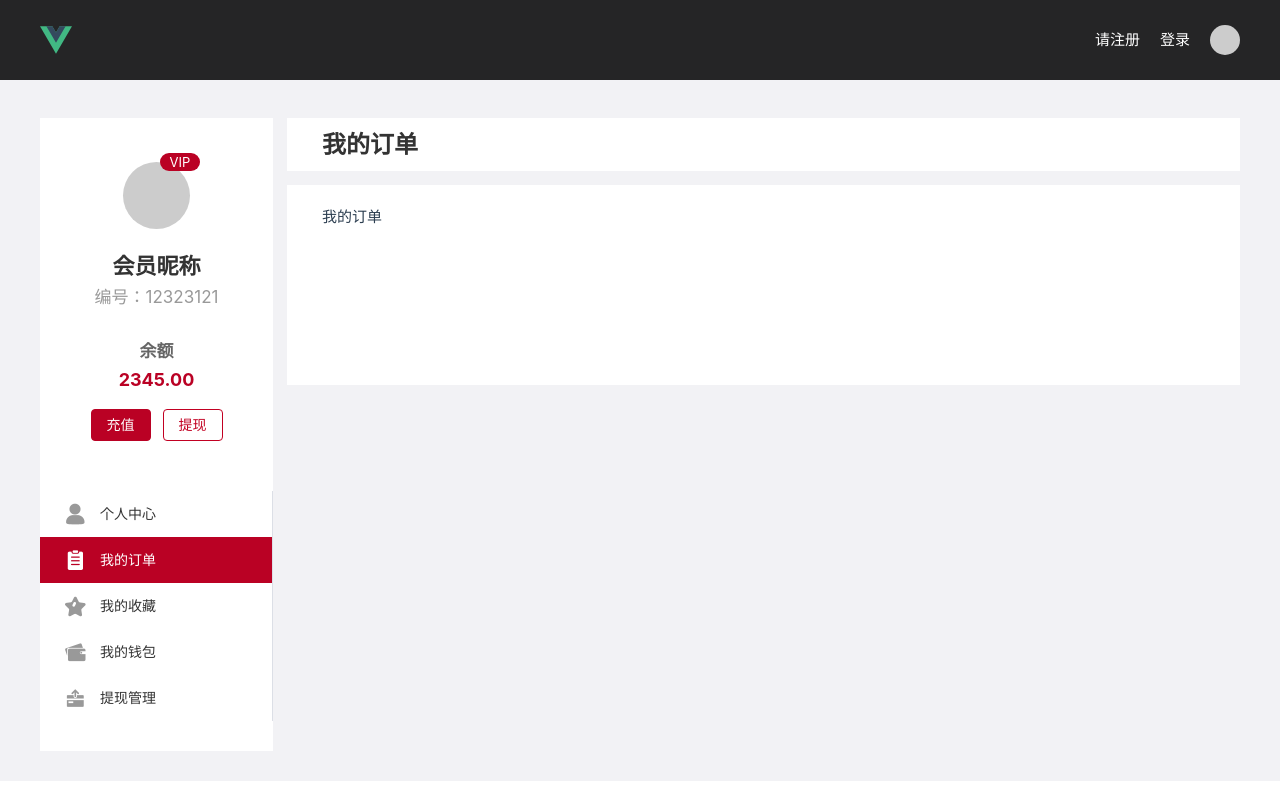
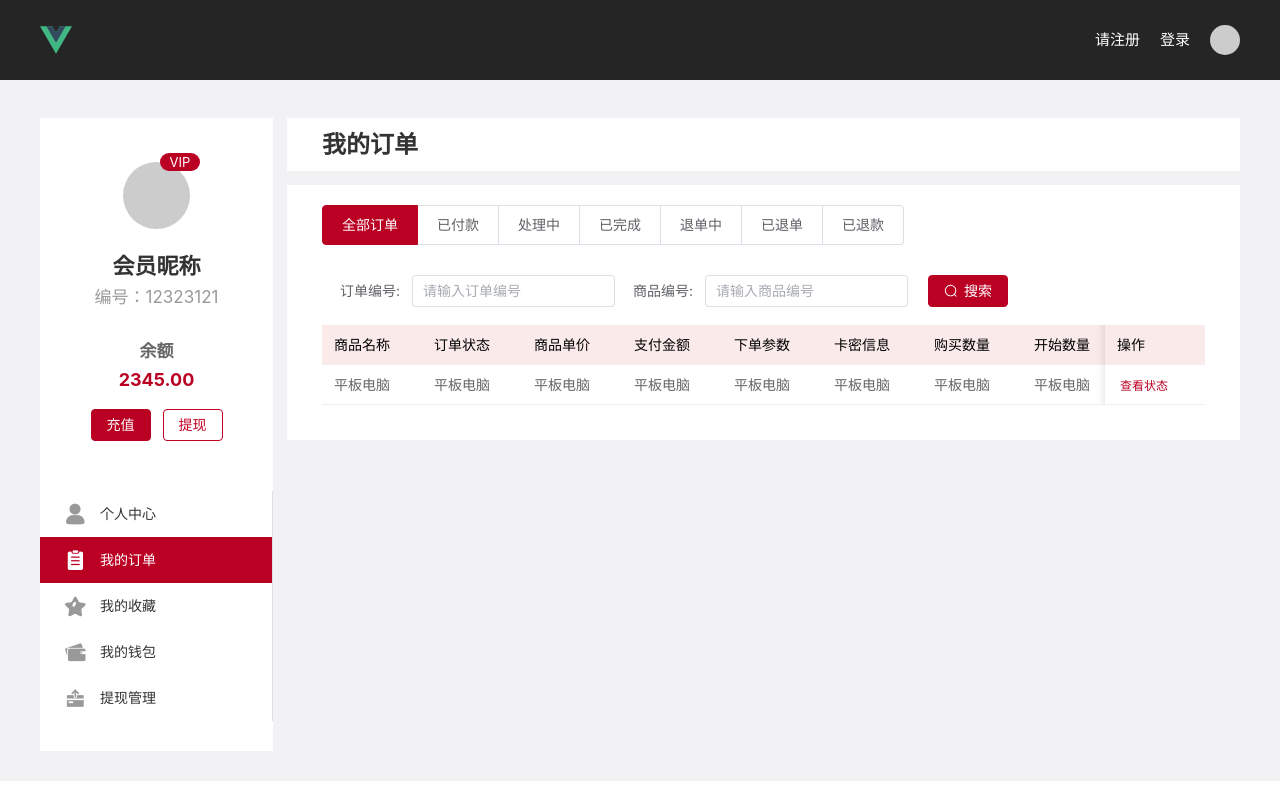
Before and after one commit to shimuhong/shoppingMall-web, a Vue app: page /user in a window 1280 px wide. Both pictures are taken after a click on the item "我的订单". Built offline with nearby package versions, Linux system fonts and the light colour scheme.

Commit message:
udpate: 用户设置区域

```diff
--- a/src/views/OrderList.vue
+++ b/src/views/OrderList.vue
@@ -1,11 +1,11 @@
 <template>
   <div class="orderList">
-    <el-form :model="modelData" label-width="80px">
-      <el-form-item label="订单编号">
-        <el-input v-model="modelData.name" />
+    <el-form :model="modelData" label-width="90px">
+      <el-form-item label="订单编号:">
+        <el-input v-model="modelData.name" placeholder="请输入订单编号"/>
       </el-form-item>
-      <el-form-item label="商品编号">
-        <el-input v-model="modelData.name" />
+      <el-form-item label="商品编号:">
+        <el-input v-model="modelData.name" placeholder="请输入商品编号"/>
       </el-form-item>
     </el-form>
     <el-table :data="tableData" style="width: 100%" max-height="250" class="table">
--- a/src/views/UserCashAdmin.vue
+++ b/src/views/UserCashAdmin.vue
@@ -1,7 +1,35 @@
 <template>
   <!-- 提现管理 -->
   <div class="UserCashAdmin">
-    提现管理
+    <el-button type="primary">添加提现账号</el-button>
+    <el-table :data="tableData" max-height="250" class="table">
+      <el-table-column prop="zip" label="编号"/>
+      <el-table-column prop="zip" label="提现方式"/>
+      <el-table-column prop="zip" label="提现姓名"/>
+      <el-table-column prop="zip" label="提现账号"/>
+      <el-table-column prop="zip" label="创建时间"/>
+      <el-table-column prop="zip" label="操作"/>
+      <el-table-column fixed="right" label="操作" width="120">
+        <template #default="scope">
+          <el-button
+            link
+            type="primary"
+            size="small"
+            @click.prevent="editRow(scope.$index)"
+          >
+            编辑
+          </el-button>
+          <el-button
+            link
+            type="primary"
+            size="small"
+            @click.prevent="deleteRow(scope.$index)"
+          >
+            删除
+          </el-button>
+        </template>
+      </el-table-column>
+    </el-table>
   </div>
 </template>
 <script>
@@ -14,14 +42,31 @@ export default {
   setup() {
 
     const params = reactive({
+      tableData: [],
+      tableData: [
+        { zip: '平板电脑' }
+      ],
     });
 
+    const editRow = () => {
+
+    }
+    const deleteRow = () => {
+
+    }
     return {
       ...toRefs(params),
+      editRow,
+      deleteRow,
     };
   }
 }
 
 </script>
 <style lang="scss" scoped>
+.UserCashAdmin {
+  .table {
+    margin-top: 30px;
+  }
+}
 </style>
--- a/src/views/UserMyOrder.vue
+++ b/src/views/UserMyOrder.vue
@@ -1,12 +1,54 @@
 <template>
   <!-- 我的订单 -->
   <div class="UserMyOrder">
-    我的订单
+    <el-radio-group v-model="radioValue" size="large">
+      <el-radio-button label="1">全部订单</el-radio-button>
+      <el-radio-button label="2">已付款</el-radio-button>
+      <el-radio-button label="3">处理中</el-radio-button>
+      <el-radio-button label="4">已完成</el-radio-button>
+      <el-radio-button label="5">退单中</el-radio-button>
+      <el-radio-button label="6">已退单</el-radio-button>
+      <el-radio-button label="7">已退款</el-radio-button>
+    </el-radio-group>
+    <el-form :model="modelData" label-width="90px">
+      <el-form-item label="订单编号:">
+        <el-input v-model="modelData.name" placeholder="请输入订单编号"/>
+      </el-form-item>
+      <el-form-item label="商品编号:">
+        <el-input v-model="modelData.name" placeholder="请输入商品编号"/>
+      </el-form-item>
+      <el-button type="primary" :icon="Search">搜索</el-button>
+    </el-form>
+    <el-table :data="tableData" max-height="250" class="table">
+      <el-table-column prop="zip" label="商品名称" width="100" />
+      <el-table-column prop="zip" label="订单状态" width="100" />
+      <el-table-column prop="zip" label="商品单价" width="100" />
+      <el-table-column prop="zip" label="支付金额" width="100" />
+      <el-table-column prop="zip" label="下单参数" width="100" />
+      <el-table-column prop="zip" label="卡密信息" width="100" />
+      <el-table-column prop="zip" label="购买数量" width="100" />
+      <el-table-column prop="zip" label="开始数量" width="100" />
+      <el-table-column prop="zip" label="当前数量" width="100" />
+      <el-table-column prop="zip" label="订单编号" width="100" />
+      <el-table-column prop="zip" label="创建时间" width="100" />
+      <el-table-column fixed="right" label="操作" width="100">
+        <template #default="scope">
+          <el-button
+            link
+            type="primary"
+            size="small"
+            @click.prevent="deleteRow(scope.$index)"
+          >
+            查看状态
+          </el-button>
+        </template>
+      </el-table-column>
+    </el-table>
   </div>
 </template>
 <script>
 import { ref, onMounted, reactive, toRefs } from 'vue';
-
+import { Delete, Edit, Search, Share, Upload } from '@element-plus/icons-vue'
 export default {
   name: 'UserMyOrder',
   components: {
@@ -14,14 +56,49 @@ export default {
   setup() {
 
     const params = reactive({
+      radioValue: '1',
+      modelData: {},
+      tableData: [
+        { zip: '平板电脑' }
+      ],
     });
+
+    const deleteRow = () => {
+
+    }
 
     return {
       ...toRefs(params),
+      deleteRow,
+      Search
     };
   }
 }
 
 </script>
 <style lang="scss" scoped>
+.UserMyOrder {
+  .el-form {
+    display: flex;
+    margin-top: 30px;
+    .el-button {
+      margin-left: 20px;
+    }
+  }
+  :deep(.table) {
+    width: 883px;
+    .el-table__header-wrapper {
+      th {
+        background: rgba(251, 234, 234, 1);
+        font-weight: bold;
+        color: #000;
+      }
+    }
+    .el-table__body-wrapper {
+      td {
+        color: rgba(102, 102, 102, 1);
+      }
+    }
+  }
+}
 </style>
--- a/src/views/UserMyWallet.vue
+++ b/src/views/UserMyWallet.vue
@@ -1,7 +1,40 @@
 <template>
   <!-- 我的钱包 -->
   <div class="UserMyWallet">
-    我的钱包
+    <el-radio-group v-model="radioValue" size="large">
+      <el-radio-button label="1">资金明细</el-radio-button>
+      <el-radio-button label="2">充值明细</el-radio-button>
+      <el-radio-button label="3">提现明细</el-radio-button>
+    </el-radio-group>
+    <!-- 资金明细 -->
+    <el-table v-show="radioValue === '1'" :data="tableData" style="width: 100%" max-height="250" class="table">
+      <el-table-column prop="zip" label="编号"/>
+      <el-table-column prop="zip" label="金额"/>
+      <el-table-column prop="zip" label="交易前"/>
+      <el-table-column prop="zip" label="余额"/>
+      <el-table-column prop="zip" label="类型"/>
+      <el-table-column prop="zip" label="订单编号"/>
+      <el-table-column prop="zip" label="创建时间"/>
+      <el-table-column prop="zip" label="备注" />
+    </el-table>
+    <!-- 充值明细 -->
+    <el-table v-show="radioValue === '2'" :data="tableData" style="width: 100%" max-height="250" class="table">
+      <el-table-column prop="zip" label="支付方式"/>
+      <el-table-column prop="zip" label="金额"/>
+      <el-table-column prop="zip" label="状态"/>
+      <el-table-column prop="zip" label="订单编号"/>
+      <el-table-column prop="zip" label="创建时间"/>
+      <el-table-column prop="zip" label="到账时间"/>
+    </el-table>
+    <!-- 充值明细 -->
+    <el-table v-show="radioValue === '3'" :data="tableData" style="width: 100%" max-height="250" class="table">
+      <el-table-column prop="zip" label="金额"/>
+      <el-table-column prop="zip" label="提现编号"/>
+      <el-table-column prop="zip" label="手续费"/>
+      <el-table-column prop="zip" label="提现账户"/>
+      <el-table-column prop="zip" label="提现名称"/>
+      <el-table-column prop="zip" label="状态"/>
+    </el-table>
   </div>
 </template>
 <script>
@@ -14,6 +47,10 @@ export default {
   setup() {
 
     const params = reactive({
+      radioValue: '1',
+      tableData: [
+        { zip: '平板电脑' }
+      ],
     });
 
     return {
@@ -24,4 +61,9 @@ export default {
 
 </script>
 <style lang="scss" scoped>
+.UserMyWallet {
+  .table {
+    margin-top: 30px;
+  }
+}
 </style>
--- a/src/views/UserPersonal.vue
+++ b/src/views/UserPersonal.vue
@@ -36,8 +36,19 @@
       <el-button type="primary">保存</el-button>
     </div>
     <!-- 修改密码 -->
-    <div v-show="radioValue === '3'" class="radioCont">
-3
+    <div v-show="radioValue === '3'" class="radioCont userConfig">
+      <el-form :model="modelData" label-width="100px" size="large">
+        <el-form-item label="原密码：">
+          <el-input v-model="modelData.name" placeholder="请输入原密码" />
+        </el-form-item>
+        <el-form-item label="新密码：">
+          <el-input v-model="modelData.name" placeholder="请输入新密码" />
+        </el-form-item>
+        <el-form-item label="重复新密码：">
+          <el-input v-model="modelData.name" placeholder="请输再次入新密码" />
+        </el-form-item>
+      </el-form>
+      <el-button type="primary">修改</el-button>
     </div>
   </div>
 </template>
```
